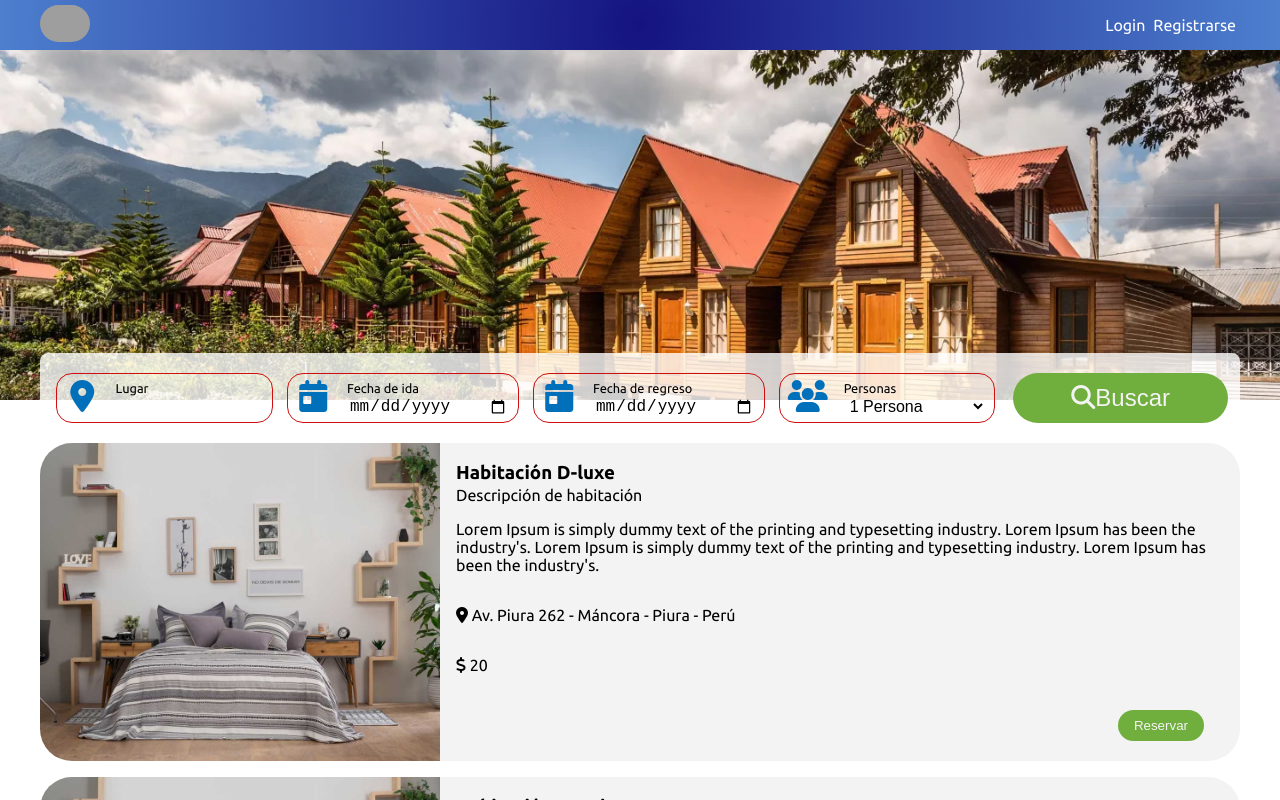
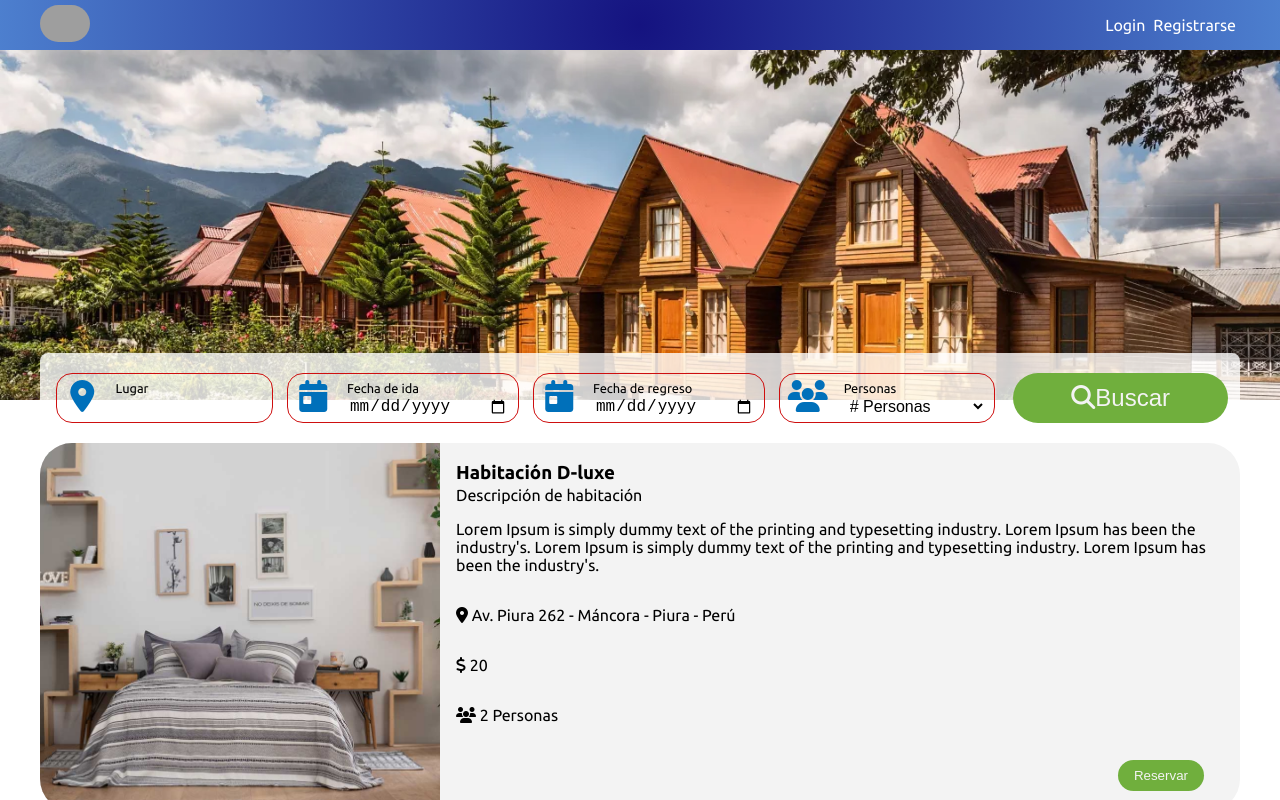
Before and after one commit to rodrigo-calle/repeco-frontend, a React (Create React App) app: page / in a window 1280 px wide. Shown: the top 800 px of the page. Built offline with nearby package versions, Linux system fonts and the light colour scheme; grey boxes are pictures that could not be loaded.

Commit message:
Adding SearchBar Functionality

```diff
--- a/src/components/reservation/ServiceCard.jsx
+++ b/src/components/reservation/ServiceCard.jsx
@@ -26,6 +26,10 @@ const ServiceCard = ({ room }) => {
         </p>
         <p className="card__body__price">
           <i className="fas fa-dollar-sign" /> {room.price}
+        </p>
+        <p className="card__body__price">
+          <i className="fas fa-users" /> {`${room.capacity} Persona`}
+          {room.capacity > 1 ? 's' : ''}
         </p>
         <div className="card__body__footer">
           {/* <button className="card__body__footer__button card__body__footer__button--booking">Lista de Deseos</button>             */}
@@ -57,6 +61,7 @@ ServiceCard.propTypes = {
     }),
     tags: PropTypes.arrayOf(PropTypes.string),
     price: PropTypes.number,
+    capacity: PropTypes.number,
   }).isRequired,
 };
 
--- a/src/components/reservation/ServiceList.jsx
+++ b/src/components/reservation/ServiceList.jsx
@@ -5,10 +5,27 @@ import PropTypes from 'prop-types';
 import ServiceCard from './ServiceCard';
 import './ServiceList.css';
 
-const ServiceList = ({ roomList }) => {
+const ServiceList = ({ roomList, searchFields }) => {
+  const removeAccents = (str) => {
+    return str.normalize('NFD').replace(/[\u0300-\u036f]/g, '');
+  };
+
+  const filterRooms = roomList.filter((room) => {
+    const roomCity = removeAccents(room.address.city);
+    const searchLocation = removeAccents(searchFields.location);
+
+    if (searchFields.capacity === 0)
+      return roomCity.toLowerCase().includes(searchLocation.toLowerCase());
+
+    return (
+      roomCity.toLowerCase().includes(searchLocation.toLowerCase()) &&
+      searchFields.capacity === room.capacity
+    );
+  });
+
   return (
     <section>
-      {roomList.map((room) => (
+      {filterRooms.map((room) => (
         <ServiceCard room={room} key={room.id} />
       ))}
     </section>
@@ -22,11 +39,21 @@ ServiceList.propTypes = {
       type: PropTypes.string,
       description: PropTypes.string,
       images: PropTypes.arrayOf(PropTypes.string),
-      address: PropTypes.shape({}),
+      address: PropTypes.shape({
+        street: PropTypes.string,
+        city: PropTypes.string,
+        province: PropTypes.string,
+        country: PropTypes.string,
+      }),
       tags: PropTypes.arrayOf(PropTypes.string),
       price: PropTypes.number,
+      capacity: PropTypes.number,
     }),
   ).isRequired,
+  searchFields: PropTypes.shape({
+    location: PropTypes.string,
+    capacity: PropTypes.number,
+  }).isRequired,
 };
 
 export default ServiceList;
--- a/src/components/searchBar/SearchBar.jsx
+++ b/src/components/searchBar/SearchBar.jsx
@@ -1,7 +1,24 @@
 import React from 'react';
+import PropTypes from 'prop-types';
 import './SearchBar.css';
 
-const SearchBar = () => {
+const SearchBar = ({ searchFields, setSearchFields }) => {
+  const handleChange = (e) => {
+    const { name, value } = e.target;
+
+    setSearchFields((prev) => ({
+      ...prev,
+      [name]: value,
+    }));
+  };
+
+  const handleChangeSelect = (e) => {
+    setSearchFields((prev) => ({
+      ...prev,
+      capacity: parseInt(e.target.value, 10),
+    }));
+  };
+
   return (
     <div className="search">
       <form className="search__form" action="">
@@ -16,6 +33,8 @@ const SearchBar = () => {
               id="location"
               name="location"
               type="text"
+              value={searchFields.location}
+              onChange={handleChange}
             />
           </div>
         </label>
@@ -61,13 +80,15 @@ const SearchBar = () => {
 
             <select
               className="search__form__label__body__select"
-              id="personas"
-              name="select"
+              id="capacity"
+              name="capacity"
+              onChange={handleChangeSelect}
             >
-              <option value="1persona">1 Persona</option>
-              <option value="2personas">2 Personas</option>
-              <option value="3personas">3 Personas</option>
-              <option value="4personas">4 Personas</option>
+              <option value="0"># Personas</option>
+              <option value="1">1 Persona</option>
+              <option value="2">2 Personas</option>
+              <option value="3">3 Personas</option>
+              <option value="4">4 Personas</option>
             </select>
           </div>
         </label>
@@ -81,4 +102,12 @@ const SearchBar = () => {
   );
 };
 
+SearchBar.propTypes = {
+  searchFields: PropTypes.shape({
+    location: PropTypes.string,
+    capacity: PropTypes.number,
+  }).isRequired,
+  setSearchFields: PropTypes.func.isRequired,
+};
+
 export default SearchBar;
--- a/src/data.js
+++ b/src/data.js
@@ -19,6 +19,7 @@ const rooms = [
     },
     tags: ['Estacionamiento', 'Restaurante', 'Permite mascotas'],
     price: 20.0,
+    capacity: 2,
   },
   {
     id: 2,
@@ -40,6 +41,7 @@ const rooms = [
     },
     tags: ['Wi-fi', 'Tour', 'Permite mascotas'],
     price: 40.0,
+    capacity: 3,
   },
   {
     id: 3,
@@ -61,6 +63,7 @@ const rooms = [
     },
     tags: ['Incluye desayuno', 'Tiene piscina', 'Permite mascotas'],
     price: 140.0,
+    capacity: 1,
   },
 ];
 
--- a/src/pages/home/Home.jsx
+++ b/src/pages/home/Home.jsx
@@ -6,6 +6,10 @@ import { getRooms } from '../../data';
 
 const Home = () => {
   const [rooms, setRooms] = useState([]);
+  const [searchFields, setSearchFields] = useState({
+    location: '',
+    capacity: 0,
+  });
 
   useEffect(() => {
     setRooms(getRooms);
@@ -17,8 +21,11 @@ const Home = () => {
         <img className="header__image" src="/image/image-header.webp" alt="" />
       </header>
       <div className="container_home">
-        <SearchBar />
-        <ServiceList roomList={rooms} />
+        <SearchBar
+          searchFields={searchFields}
+          setSearchFields={setSearchFields}
+        />
+        <ServiceList roomList={rooms} searchFields={searchFields} />
       </div>
     </div>
   );
```
